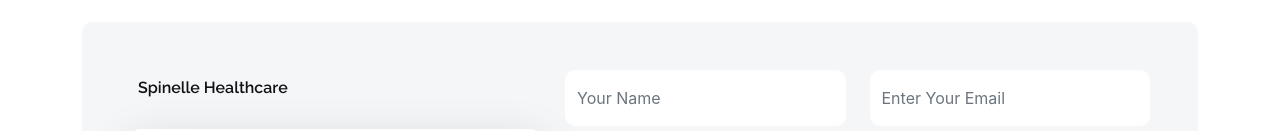
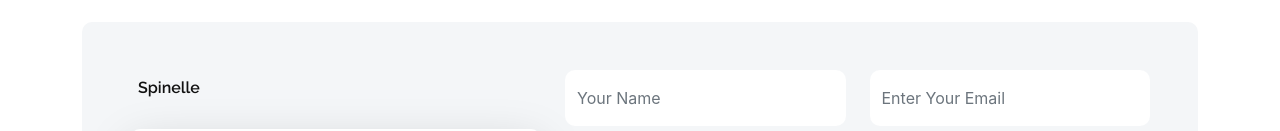
Before and after one commit to SalmanQuadir1/HospitalManagement, a React (Create React App) app: page /contactus in a window 1280 px wide. Shown: the part 323-454 px from the top of the page. Built offline with nearby package versions, Linux system fonts and the light colour scheme.

Commit message:
contact us updated

```diff
--- a/src/components/pages/Contactus.jsx
+++ b/src/components/pages/Contactus.jsx
@@ -34,7 +34,7 @@ const Contactus = () => {
                             <div className="col-lg-5">
                                 <div className="">
                                     <h6 className="mb-4 p-2">
-                                        Spinelle Healthcare
+                                        Spinelle
                                     </h6>
                                     <p className="mb-2 text-capitalize mb-3  shadow-lg card border-0  bg-white p-3 rounded ">
                                         228 Changi Rd,<br /> #01-01 El Bayan Institute,<br /> Singapore , 419741<br />
```
